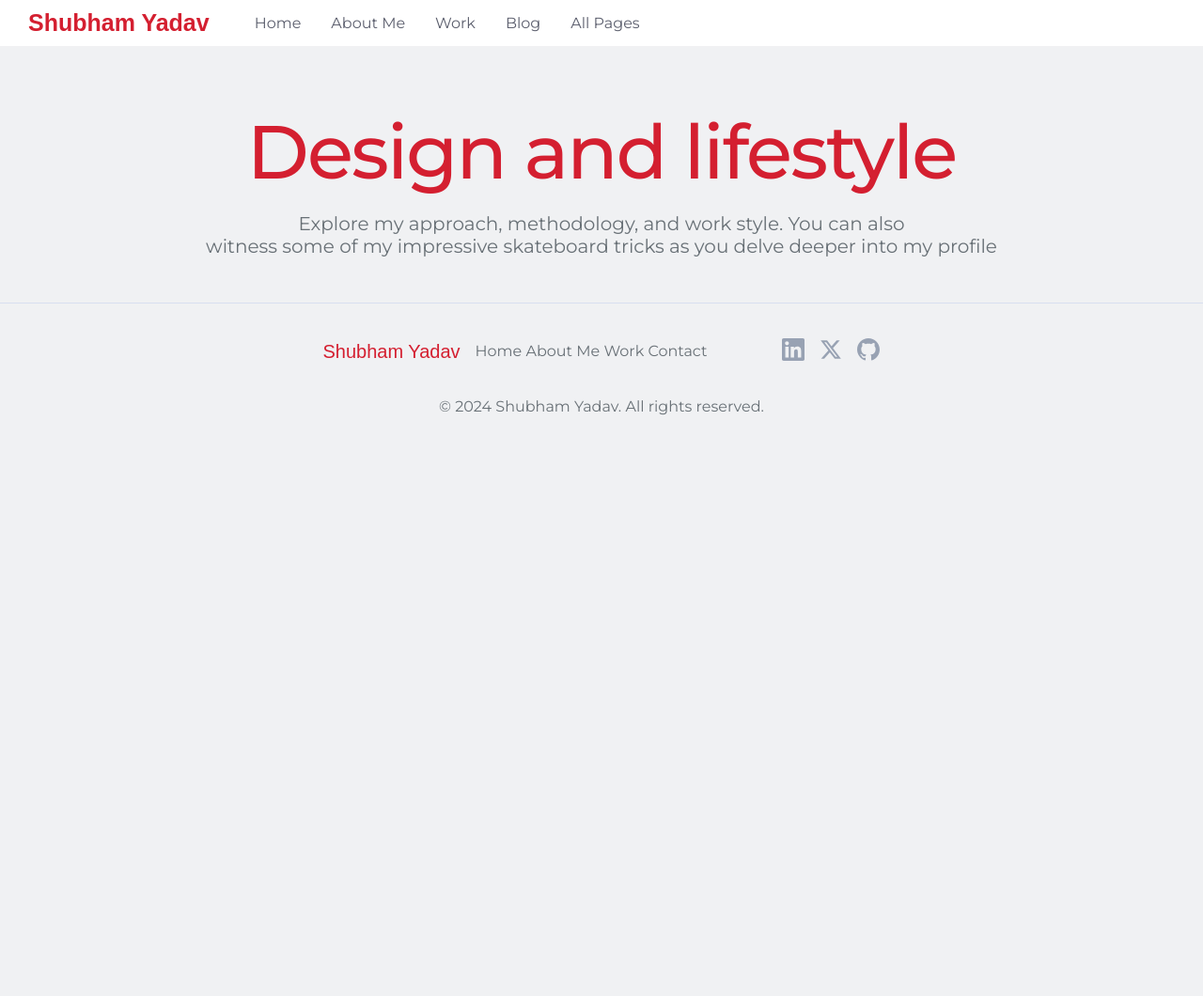
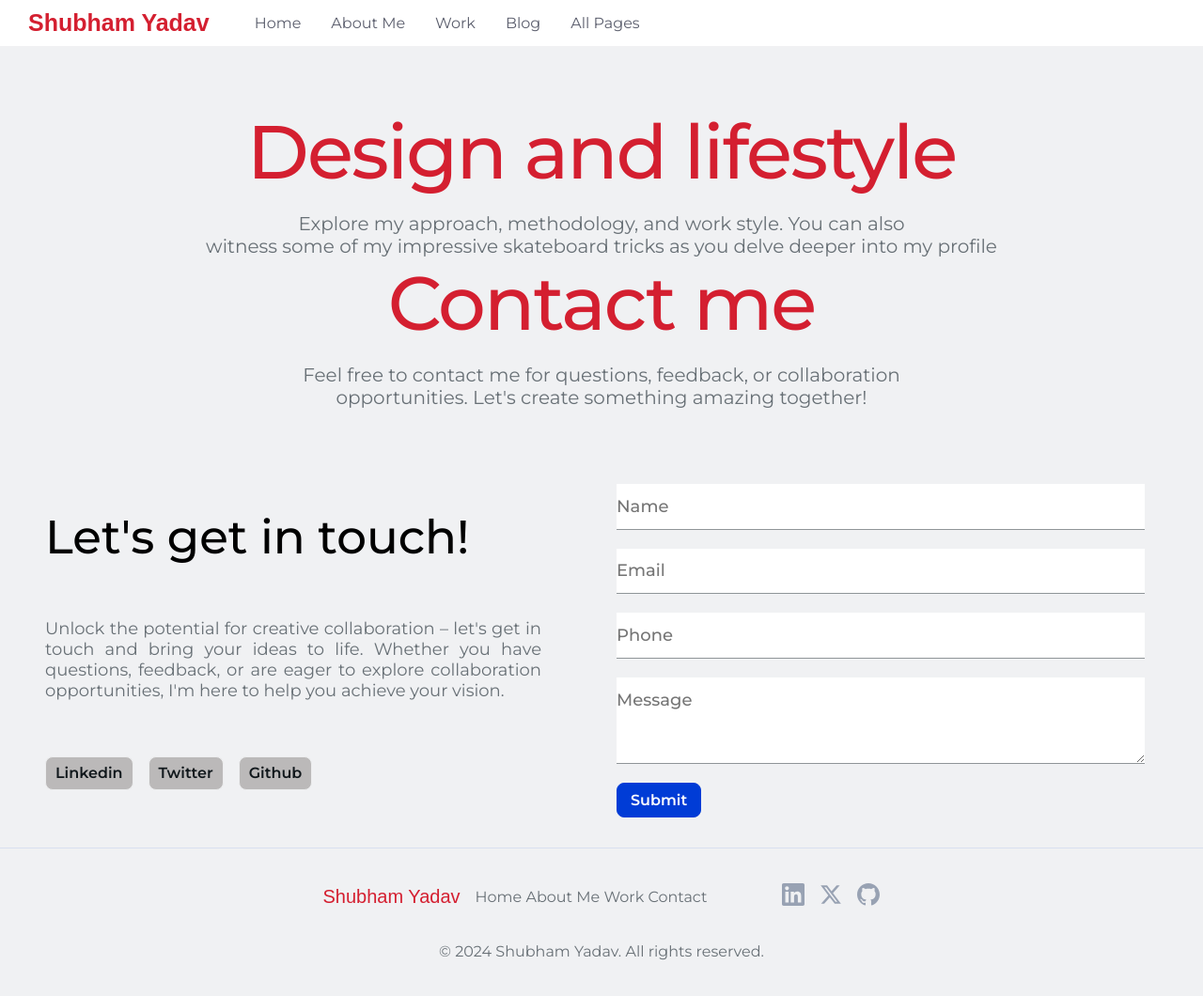
Before and after one commit to Masterpiece-105/personal-web, a plain HTML site: page HTMl/about.html in a window 1280 px wide. Shown: the whole page at 94% size. Before the commit the page ends 800 px from the top, so only its background shows below. Drawn offline with Linux system fonts and the light colour scheme; a web font is replaced by a local one.

Commit message:
new changes

```diff
--- a/HTMl/about.html
+++ b/HTMl/about.html
@@ -19,7 +19,7 @@
                 <ul>
                     <li><a href="../index.html">Home</a></li>
                     <li><a href="./about.html">about me</a></li>
-                    <li><a href="#">work</a></li>
+                    <li><a href="../HTMl/work.html">work</a></li>
                     <li><a href="#">blog</a></li>
                     <li><a href="#">All pages</a></li>
                 </ul>
@@ -45,8 +45,47 @@
                 <p class="text-para">Explore my approach, methodology, and work style. You can also <br>
                     witness some of my impressive skateboard tricks as you delve deeper into my profile</p>
             </div>
+            <div class="about-top-heading">
+                <h2 class="text-head">Contact me</h2>
+            </div>
+            <div class="about-top-para">
+                <p class="text-para">
+                    Feel free to contact me for questions, feedback, or collaboration <br> opportunities. Let's create
+                    something amazing together!
+                </p>
+            </div>
         </div>
     </section>
+
+    <section class="form">
+        <div class="main-form">
+            <div class="contact-us-left-block">
+                <h2 class="data-left-block">Let's get in touch!</h2>
+                <p class="text-para">Unlock the potential for creative collaboration – let's get in touch and bring your
+                    ideas to life. Whether you have questions, feedback, or are eager to explore collaboration
+                    opportunities, I'm here to help you achieve your vision.</p>
+                <div class="left-block-social-icons">
+                    <a href="https://www.linkedin.com/in/shubham-yadav-1138631b4/">Linkedin</a>
+                    <a href="https://twitter.com/Shubham48741135">Twitter</a>
+                    <a href="https://github.com/Masterpiece-105">Github</a>
+                </div>
+            </div>
+            <div class="form-right-block">
+                <form action="" class="form-section">
+                    <input type="text" maxlength="250" name="data-name" required class="text-field" placeholder="Name">
+                    <input type="email" name="email" required class="text-field" placeholder="Email">
+                    <input type="tel" name="phone" required class="text-field" placeholder="Phone">
+                    <textarea name="text" id="" cols="30" rows="3" placeholder="Message" class="text-field"></textarea>
+                    <div class="button-wrap">
+                        <input type="submit" class="primary-button" value="Submit">
+                    </div>
+                </form>
+            </div>
+        </div>
+    </section>
+
+
+
 
     <!-- footer -->
     <footer>
@@ -57,7 +96,7 @@
                     <div class="footer-links-wrapper">
                         <a href="../index.html">Home</a>
                         <a href="about.html">About Me</a>
-                        <a href="#">Work</a>
+                        <a href="../HTMl/work.html">Work</a>
                         <a href="#">Contact</a>
                     </div>
                 </div>
--- a/css/about.css
+++ b/css/about.css
@@ -44,3 +44,147 @@
     color: var(--paragraph-gray);
     font-size: 20px;
 }
+
+
+
+/*  form css */
+.main-form {
+    display: grid;
+    grid-template-columns: 1fr 1fr;
+    gap: 2rem;
+    padding: 2rem 0rem;
+}
+
+.contact-us-left-block {
+    display: grid;
+    grid-template-rows: auto;
+    align-items: center;
+    padding: 0 3rem;
+}
+
+.left-block-social-icons{
+    display: flex;
+    align-items: center;
+    gap: 1rem;
+}
+.left-block-social-icons a{
+
+    border: 1px solid var(--gray);
+    background-color: var(--gray);
+    background-color: rgb(187, 185, 185);
+    color: var(--primary-dark);
+    border-radius: 8px;
+    padding: 4px 10px;
+    font-weight: 600;
+    line-height: 1.6em;
+    transition: all .3s;
+}
+.left-block-social-icons a:hover {
+    opacity: 1;
+    background-color: rgba(236, 237, 238, 1);
+    /* background-color: red; */
+}
+.left-block-social-icons a:hover {
+    color: var(--brand-color);
+}
+
+ .contact-us-left-block .text-para {
+    text-align: justify;
+    /* margin-top: 1rem; */
+    color: var(--paragraph-gray);
+    font-size: 18px;
+    /* padding: 1.7rem 0rem; */
+}
+
+.form-right-block .form-section{
+    display: grid;
+    /* grid-template-rows: 1fr 1fr; */
+
+}
+
+.data-left-block {
+    margin-top: 0;
+    margin-bottom: 0;
+    font-size: 50px;
+    font-weight: 500;
+    line-height: 1.1em;
+
+}
+.form-section .text-field{
+    border-style: none;
+    border-bottom: 1px solid var(--dark-gray-50);
+    outline: none;
+    border-radius: 0;
+    margin-bottom: 20px;
+    padding-bottom: 4px;
+    padding-left: 0;
+    font-size: 18px;
+    font-weight: 500;
+    transition: all .4s;
+    width: 90%;
+    padding: .8rem 0rem;
+
+}
+
+.form-section::placeholder{
+    color: black;
+}
+
+.button-wrap .primary-button {
+    border: 1px solid var(--brand-color);
+    background-color: var(--brand-color);
+    color:white;
+    text-align: center;
+    border-radius: 8px;
+    padding: 8px 14px;
+    font-size: 16px;
+    font-weight: 600;
+    transition: all .3s;
+}
+
+.primary-button:hover {
+    background-color: var(--white);
+    opacity: 1;
+    color: var(--brand-color);
+}
+
+@media (max-width:768px){
+    .main-form {
+        display: flex;
+        flex-direction: column;
+        align-items: center;
+        justify-content: center;
+    }
+    .contact-us-left-block .text-para {
+        /* text-align: justify;
+        /* margin-top: 1rem;
+        color: var(--paragraph-gray);
+        font-size: 18px; */
+        padding: 1.7rem 0rem;
+    }
+    .about-top-para .text-para {
+
+        padding: 8px 27px;
+    }
+    .form-right-block {
+        width: 80%;
+    }
+}
+
+@media (max-width:320px){
+    .contact-us-left-block {
+        display: grid;
+        grid-template-rows: auto;
+        align-items: center;
+        padding: 0rem 1rem;
+    }
+    .form-right-block {
+        width: 85%;
+    }
+    .about-top-heading .text-head {
+        font-size: 65px;
+        font-weight: 500;
+        letter-spacing: -3px;
+        line-height: 1;
+        margin-top: 10px;
+}
--- a/css/work.css
+++ b/css/work.css
@@ -291,7 +291,7 @@ svg {
     width: 80%;
     height: 60%;
     /* height: auto; */
-    height: 400px;
+    /* height: 400px; */
     border-radius: 12px;
     background-color: #fff;
     background-color: red;
```
